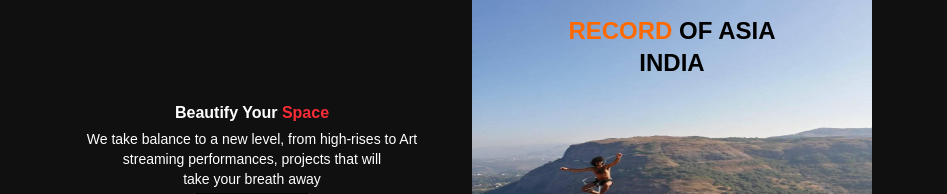
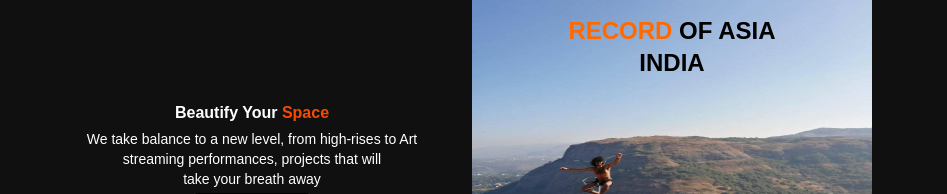
Before and after one commit to Ehsan-npm-dev/Gorezland, a React (Vite) app: page /project in a window 1280 px wide. Shown: the part 976-1170 px from the top of the page, without its empty margins (168-1115 px from the left). Built offline with nearby package versions, Linux system fonts and the light colour scheme.

Commit message:
add color text

```diff
--- a/src/view/page/Project.jsx
+++ b/src/view/page/Project.jsx
@@ -65,7 +65,7 @@ function Project() {
         </div>
         <div className="flex flex-col justify-center items-center gap-1 h-50">
           <h2 className="">
-            Beautify Your <span className="text-red-500">Space </span>
+            Beautify Your <span className="text-orange-600">Space </span>
           </h2>
           <p className="w-90 font-light text-sm ">
             {" "}
```
